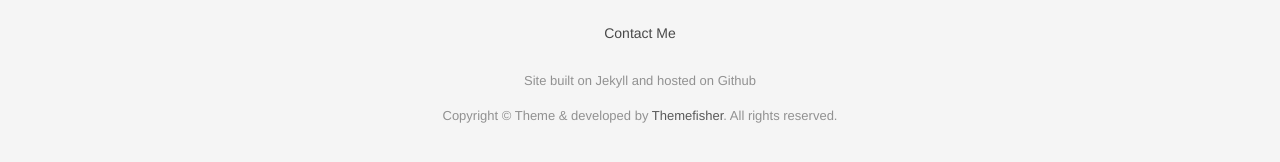
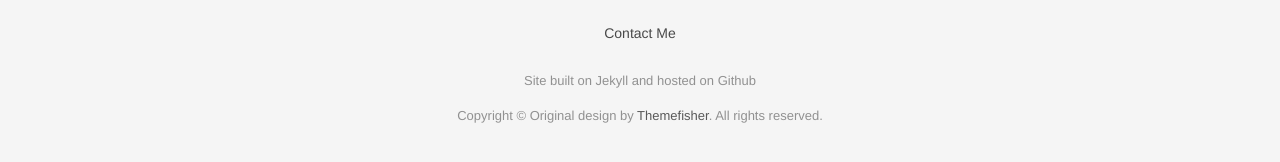
Before and after one commit to chwong1996/myhome, a Jekyll site: the page built from index.html, in a window 1280 px wide and 900 px high, scrolled down 2062 px. Shown: the part 707-869 px from the top of the window. Built offline with Jekyll 4.4.1, drawn with Linux system fonts in a browser that asks for light colours; nearby versions of some CDN libraries; some web fonts are replaced; the list of posts is cut into pages by our own code.

Commit message:
modifying terms

```diff
--- a/_includes/footer.html
+++ b/_includes/footer.html
@@ -9,7 +9,7 @@
           </ul>
         </div>
         <p>Site built on Jekyll and hosted on Github</p>
-          <p>Copyright &copy; Theme &amp; developed by <a href="http://www.themefisher.com">Themefisher</a>. All rights reserved.</p>
+          <p>Copyright &copy; Original design by <a href="http://www.themefisher.com">Themefisher</a>. All rights reserved.</p>
       </div>
     </div>
   </div>
```
Also changed, not shown: 1 other file.
